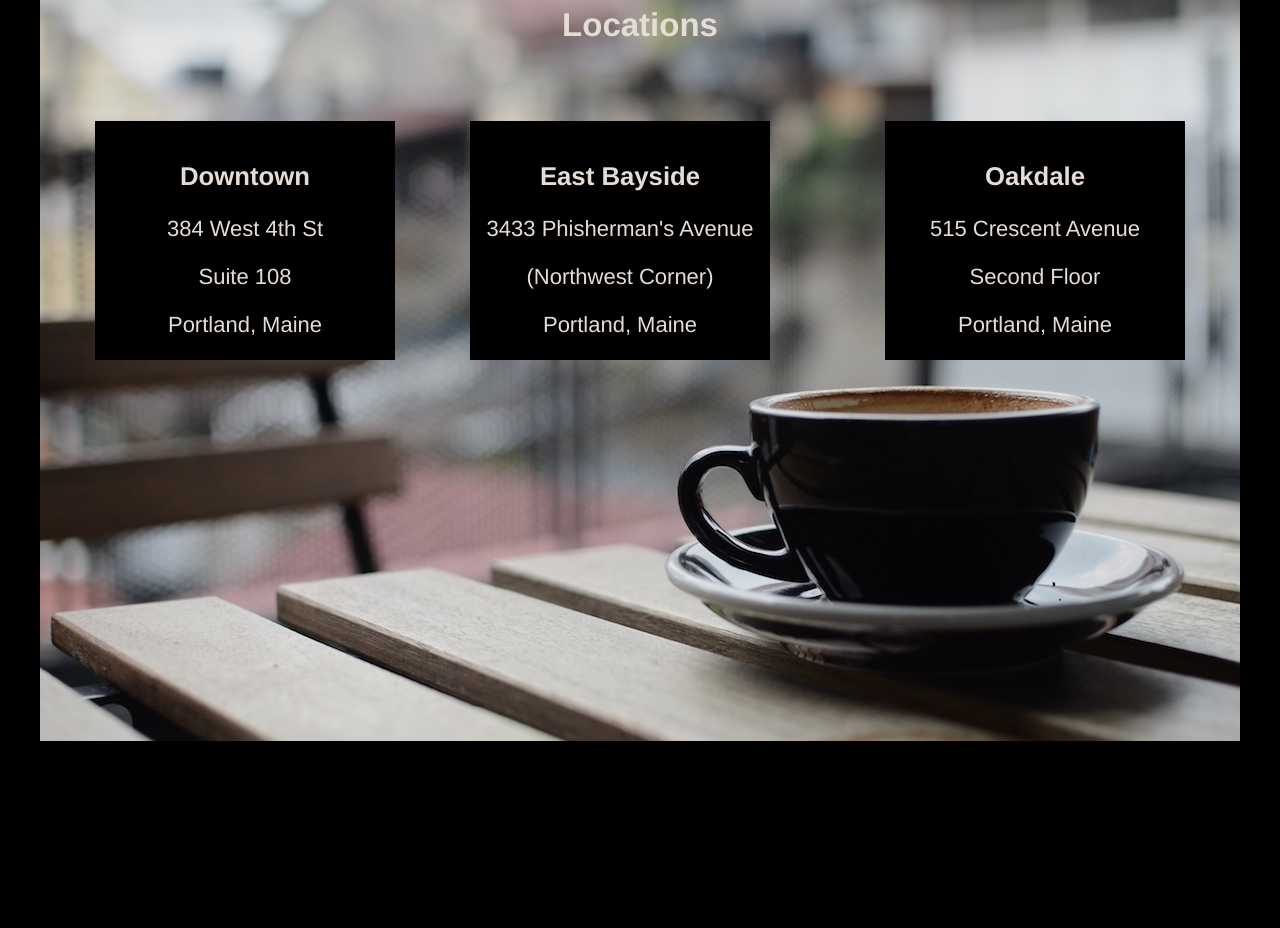
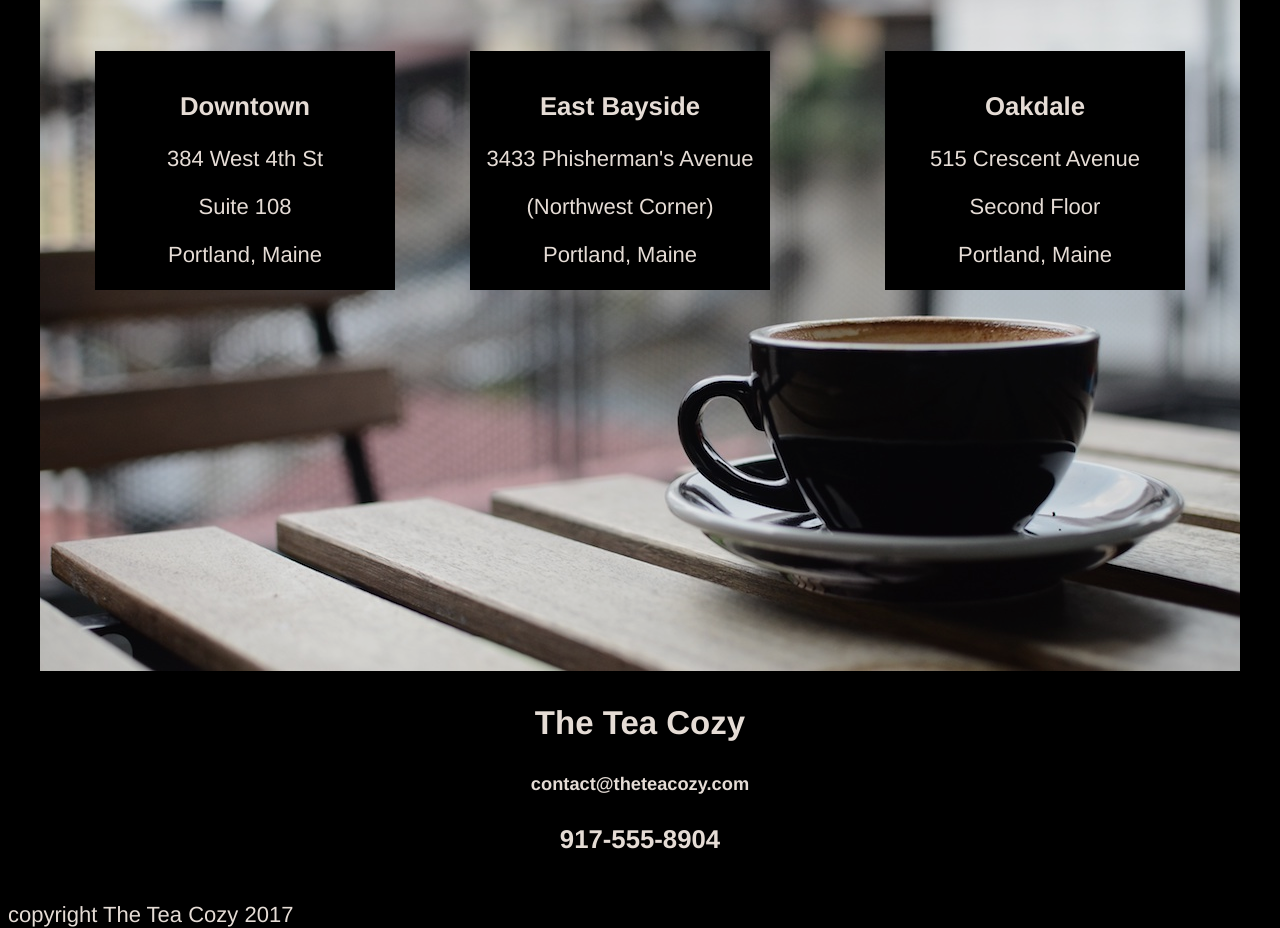
Before and after one commit to kkinloch/TeaCozy, a plain HTML site: page index.html in a window 1280 px wide. Shown: the part 1689-2617 px from the top of the page. Before the commit the page ends 2444 px from the top, so only its background shows below. Drawn offline with Linux system fonts and the light colour scheme.

Commit message:
Add footer, header 'position fixed'.

```diff
--- a/css/index.css
+++ b/css/index.css
@@ -11,9 +11,13 @@ body {
 }
 header {
   display:  flex;
+  position: fixed;
+  width: 1220px;
   align-items: center;
   height: 69px;
   border-bottom: 1px solid seashell;
+  background-color: black;
+  z-index: 5;
 }
 
 .logo {
@@ -39,6 +43,8 @@ header {
 
 .mission {
   display: inline-flex;
+  position: relative;
+  top: 75px;
   justify-content: center;
   height: 700px;
   width: 1200px;
@@ -56,7 +62,6 @@ header {
   position: absolute;
   left: 0; top 65%; right: 0; bottom: 35%;
   background-color: black;
-  z-index: 5;
 }
 
 .tea .teaimg {
@@ -131,3 +136,12 @@ header {
   opacity: 1;
   background-color: black;
 }
+.footer {
+  height: 200px
+  left: 20px;
+}
+
+.footer p {
+  position: absolute;
+  text-align: left;
+}
--- a/index.html
+++ b/index.html
@@ -83,5 +83,11 @@
         </div>
       </div>
     </div>
+    <footer class="footer">
+      <h2>The Tea Cozy</h2>
+      <h5>contact@theteacozy.com</h5>
+      <h3>917-555-8904</h3>
+      <p>copyright The Tea Cozy 2017<p>
+    </footer>
   </body>
 </html>
```
